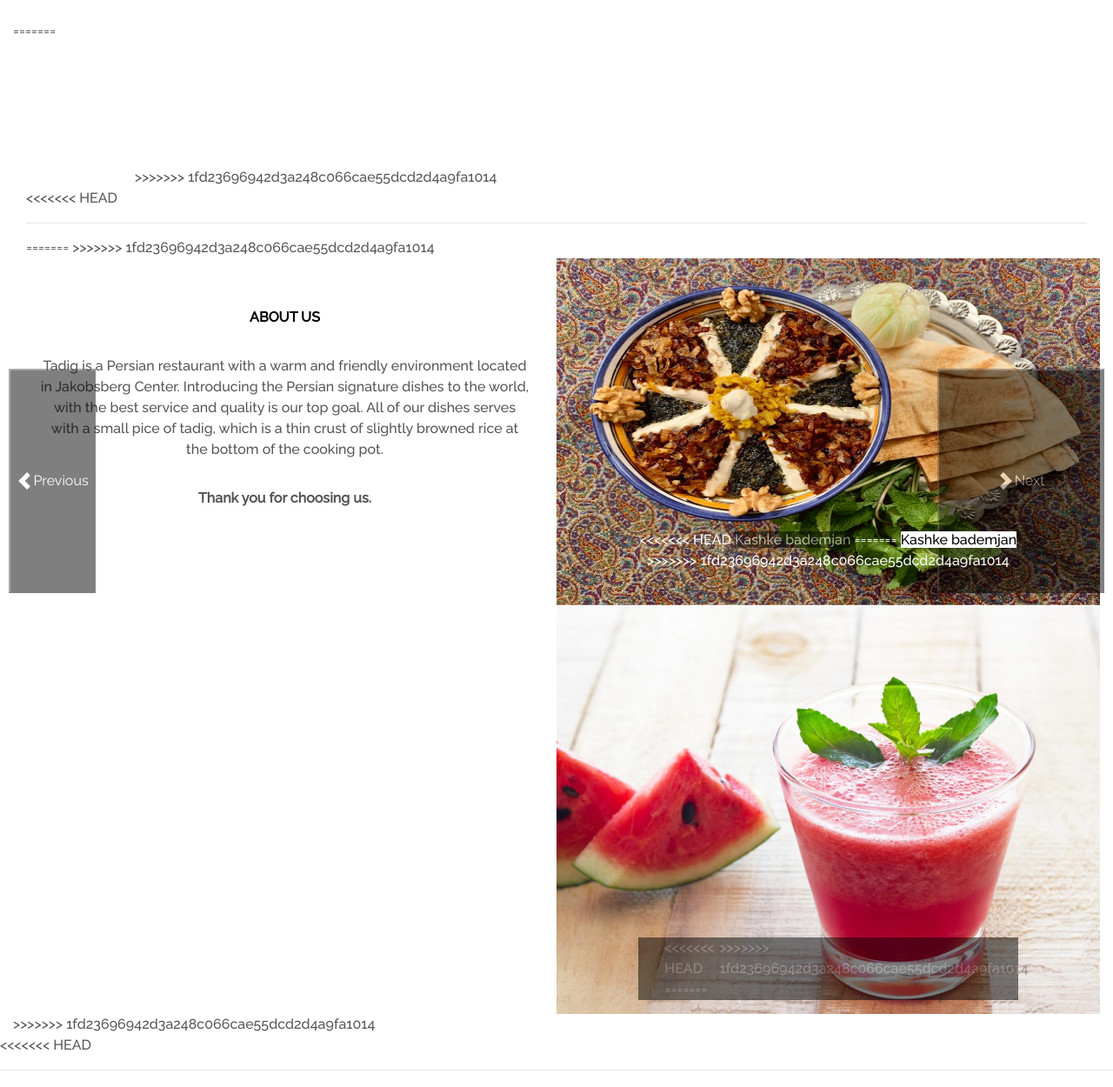
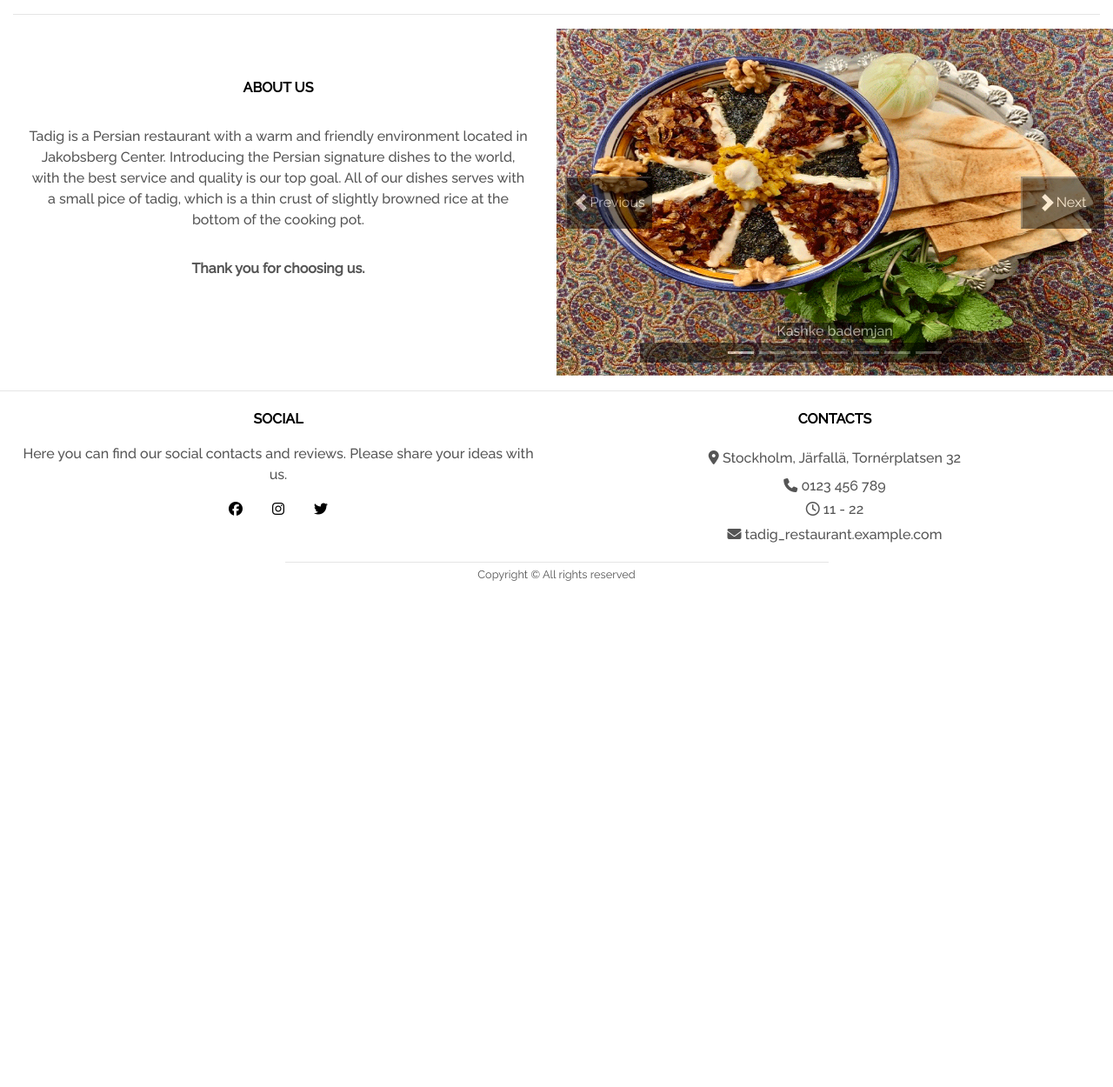
Before and after one commit to behnazkhoshnood/tadig_restaurant_v2, a Django app: page / in a window 1280 px wide. Shown: the part 144-1394 px from the top of the page at 87% size. Run offline with Django 3.2, Linux system fonts and the light colour scheme; some libraries are stand-ins or nearby versions.

Commit message:
fixing the home template

```diff
--- a/home/templates/home/index.html
+++ b/home/templates/home/index.html
@@ -3,11 +3,7 @@
 
 {% block extra_title %}- Home page{% endblock %}
 {% block page_header %}
-<<<<<<< HEAD
     <div class="container-fluid header-container">
-=======
-    <div class="container header-container">
->>>>>>> 1fd23696942d3a248c066cae55dcd2d4a9fa1014
         <div class="row">
             <div class="col"></div>
         </div>
@@ -16,10 +12,7 @@
 
 {% block content %}
 <div class="container-fluid">
-<<<<<<< HEAD
     <hr class="d-none d-sm-block d-md-block d-lg-block">
-=======
->>>>>>> 1fd23696942d3a248c066cae55dcd2d4a9fa1014
     <div class="row">
         <div class="col-12 col-sm-5 col-md-6">
             <p class="logo-font font-weight-bold text-black mt-2 center pt-md-5 text-center">About Us</p>
@@ -42,93 +35,57 @@
                 <li data-target="#carouselExampleDark" data-slide-to="4"></li>
                 <li data-target="#carouselExampleDark" data-slide-to="5"></li>
                 <li data-target="#carouselExampleDark" data-slide-to="6"></li>
-<<<<<<< HEAD
-=======
-                <li data-target="#carouselExampleDark" data-slide-to="7"></li>
->>>>>>> 1fd23696942d3a248c066cae55dcd2d4a9fa1014
             </ol>
             <div class="carousel-inner">
                 <div class="carousel-item active">
                     <!--                                  kashke bademjan-->
                     <div class="carousel-caption">
-<<<<<<< HEAD
                         <h6 class="carousel-note text-white bg-black d-none d-sm-inline">Kashke bademjan</h6>
-=======
-                        <h6 class="text-black bg-white d-none d-sm-inline">Kashke bademjan</h6>
->>>>>>> 1fd23696942d3a248c066cae55dcd2d4a9fa1014
                     </div>
                     <img src="/media/Kashke-bademjan.jpg" class="d-block w-100 img-fluid carousel-img" alt="Kashke-bademjan" />
                 </div>
                 <div class="carousel-item">
                     <!--                                     Khoreshte fesenjoon-->
                     <div class="carousel-caption">
-<<<<<<< HEAD
                         <h6 class="carousel-note text-white bg-black d-none d-sm-inline">Khoreshte fesenjoon</h6>
-=======
-                        <h6 class="text-black bg-white d-none d-sm-inline">Khoreshte fesenjoon</h6>
->>>>>>> 1fd23696942d3a248c066cae55dcd2d4a9fa1014
                     </div>
                     <img src="/media/Khoreshte-fesenjoon.jpg" class="d-block w-100 img-fluid carousel-img" alt="Khoreshte fesenjoon" />
                 </div>
                 <div class="carousel-item">
                     <!--                                    noone khamei-->
                     <div class="carousel-caption">
-<<<<<<< HEAD
                         <h6 class="carousel-note text-white bg-black d-none d-sm-inline">Noone kamei</h6>
-=======
-                        <h6 class="text-black bg-white d-none d-sm-inline">Noone kamei</h6>
->>>>>>> 1fd23696942d3a248c066cae55dcd2d4a9fa1014
                     </div>
                     <img src="media/Noon-khamei.jpg" class="d-block w-100 img-fluid carousel-img" alt="Noone khamei" />
                 </div>
                 <div class="carousel-item">
                     <!--                                 araghe bidmeshk-->
                     <div class="carousel-caption">
-<<<<<<< HEAD
                         <h6 class="carousel-note text-white bg-black d-none d-sm-inline">Araghe bidmeshk</h6>
-=======
-                        <h6 class="text-black bg-white d-none d-sm-inline">Araghe bidmeshk</h6>
->>>>>>> 1fd23696942d3a248c066cae55dcd2d4a9fa1014
                     </div>
                     <img src="/media/Araghe-bidmeshk.jpg" class="d-block w-100 img-fluid carousel-img" alt="Araghe bidmeshk" />
                 </div>
                 <div class="carousel-item">
                     <!--                                       white russen -->
                     <div class="carousel-caption">
-<<<<<<< HEAD
                         <h6 class="carousel-note text-white bg-black d-none d-sm-inline">White russian</h6>
-=======
-                        <h6 class="text-black bg-white d-none d-sm-inline">White russian</h6>
->>>>>>> 1fd23696942d3a248c066cae55dcd2d4a9fa1014
                     </div>
                     <img src="/media/White-russian.jpg" class="d-block w-100 img-fluid carousel-img" alt="White russian" />
                 </div>
                 <div class="carousel-item">
                     <!--                                      espresso -->
                     <div class="carousel-caption">
-<<<<<<< HEAD
                         <h6 class="carousel-note text-white bg-black d-none d-sm-inline">Espresso</h6>
-=======
-                        <h6 class="text-black bg-white d-none d-sm-inline">Espresso</h6>
->>>>>>> 1fd23696942d3a248c066cae55dcd2d4a9fa1014
                     </div>
                     <img src="/media/Espresso.jpg" class="d-block w-100 img-fluid carousel-img" alt="Espresso" />
                 </div>
                 <div class="carousel-item">
                     <!--                                                  watermelon juice -->
                     <div class="carousel-caption">
-<<<<<<< HEAD
                         <h6 class="carousel-note text-white bg-black d-none d-sm-inline">Watermelon juice</h6>
                     </div>
                     <img src="/media/Watermelon-juice.jpg" class="d-block w-100 img-fluid carousel-img" alt="Watermelon juice" />
                 </div>
-=======
-                        <h6 class="text-black bg-white d-none d-sm-inline">Watermelon juice</h6>
-                    </div>
-                    <img src="/media/Watermelon-juice.jpg" class="d-block w-100 img-fluid carousel-img" alt="Watermelon juice" />
-                </div>
-
->>>>>>> 1fd23696942d3a248c066cae55dcd2d4a9fa1014
             </div>
                 <button class="carousel-control-prev" type="button" data-bs-target="#carouselExampleDark" data-bs-slide="prev">
                     <span class="carousel-control-prev-icon" aria-hidden="true"></span>
@@ -141,8 +98,5 @@
             </div>
     </div>
     </div>
-<<<<<<< HEAD
     <hr class="d-none d-sm-block d-md-block d-lg-block">
-=======
->>>>>>> 1fd23696942d3a248c066cae55dcd2d4a9fa1014
 {% endblock %}
--- a/templates/includes/footer.html
+++ b/templates/includes/footer.html
@@ -1,6 +1,5 @@
 {% load i18n %}
 
-<<<<<<< HEAD
     <hr class="w-50 mb-1 d-block d-sm-none">
     <div class="row ">
         <div class="col-12 col-sm-6">
@@ -18,49 +17,15 @@
         <hr class="w-50 mb-1 d-block d-sm-none">
         <div class="col-12 col-sm-6">
             <p class="logo-font font-weight-bold text-black text-center mt-1">Contacts</p>
-=======
-    <div class="row ">
-        <div class="col-12 col-sm-6">
-            <p class="logo-font font-weight-bold text-black text-center mt-2">Social</p>
-            <p class="small social-note text-center">
-                {% trans 'Here you can find our social contacts and reviews. Please share your ideas with us.' %}</p>
-            <ul class="social-icons list-inline list-unstyled text-center my-0">
-                <li class="col"><a href="https://www.facebook.com/" target="_blank"><i class="fab fa-facebook"></i></a>
-                </li>
-                <li class="col"><a href="https://www.instagram.com/" target="_blank"><i
-                            class="fab fa-instagram"></i></a></li>
-                <li class="col"><a href="https://twitter.com/" target="_blank"><i class="fab fa-twitter"></i></a></li>
-            </ul>
-        </div>
-        <div class="col-12 col-sm-6">
-            <p class="logo-font font-weight-bold text-black text-center mt-2">Contacts</p>
->>>>>>> 1fd23696942d3a248c066cae55dcd2d4a9fa1014
             <ul class="contacts list-inline list-unstyled text-center my-0">
                 <li><i class="fas fa-map-marker-alt"></i> Stockholm, Järfallä, Tornérplatsen 32</li>
                 <li><i class="fas fa-phone"></i> 0123 456 789</li>
                 <li><i class="fa fa-clock-o"></i> 11 - 22</li>
                 <li><i class="fas fa-envelope"></i> tadig_restaurant.example.com</li>
             </ul>
-<<<<<<< HEAD
         </div>
     </div>
     <hr class="w-50 mb-1">
         <div class="col-md-12">
             <p class="small mt-1 text-center"> Copyright &copy; All rights reserved</p>
         </div>
-=======
-            <hr class="w-50 mb-1 d-block d-sm-none">
-        </div>
-    </div>
-    <div class="row text-center w-100 bg-black text-white p-0 m-0">
-        <div class="col-md-12">
-            <p class="small mt-2"> Copyright &copy; All rights reserved</p>
-        </div>
-    </div>
-    </div>
-    <div class="row text-center">
-        <div class="col-md-12">
-            <p class="small"> Copyright &copy; All rights reserved</p>
-        </div>
-    </div>
->>>>>>> 1fd23696942d3a248c066cae55dcd2d4a9fa1014
```
